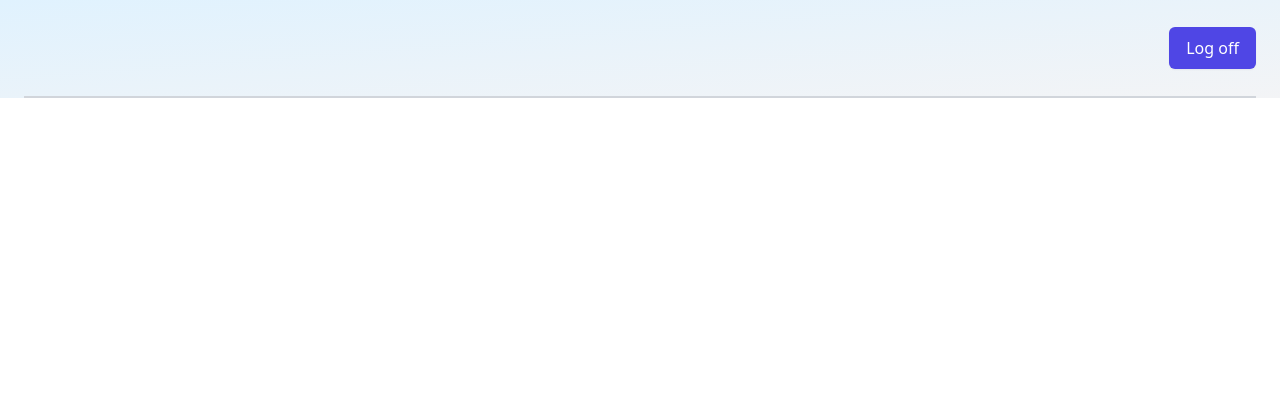
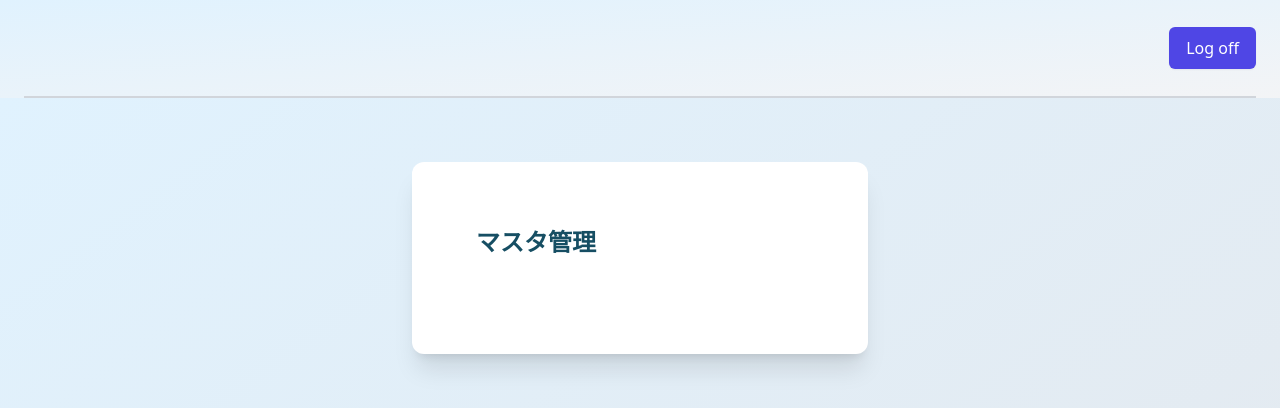
Before and after one commit to myantyuWorld/stackies-app, a Vue app in the folder frontend/vite_fast/: page /master in a window 1280 px wide. Shown: the top 408 px of the page. Built offline with nearby package versions, Linux system fonts and the light colour scheme.

Commit message:
Add MasterDataView.vue

```diff
--- a/frontend/vite_fast/src/router/index.ts
+++ b/frontend/vite_fast/src/router/index.ts
@@ -2,6 +2,7 @@ import { createRouter, createWebHistory } from 'vue-router'
 import HomeView from '../views/HomeView.vue'
 import LoginView from '../views/LoginView.vue'
 import MenuView from '../views/MenuView.vue'
+import MasterDataView from '../views/MasterDataView.vue'
 
 const router = createRouter({
   history: createWebHistory(import.meta.env.BASE_URL),
@@ -29,6 +30,11 @@ const router = createRouter({
       name : 'menu',
       component : MenuView
     },
+    {
+      path : '/master',
+      name : 'master',
+      component : MasterDataView
+    },
   ]
 })
 
--- /dev/null
+++ b/frontend/vite_fast/src/views/MasterDataView.vue
@@ -0,0 +1,17 @@
+<template>
+  <div class="relative py-16 bg-gradient-to-br from-sky-100 to-gray-200">
+    <div class="flex-col items-center justify-center px-6 py-8 mx-auto md:h-screen lg:py-0">
+      <div class="relative container m-auto px-6 text-gray-500 md:px-12 xl:px-40">
+        <div class="m-auto md:w-8/12 lg:w-6/12 xl:w-6/12">
+          <div class="rounded-xl bg-white shadow-xl">
+            <div class="p-6 sm:p-16">
+              <div class="space-y-4">
+                <h2 class="mb-8 text-2xl text-cyan-900 font-bold">マスタ管理</h2>
+              </div>
+            </div>
+          </div>
+        </div>
+      </div>
+    </div>
+  </div>
+</template>
--- a/frontend/vite_fast/src/views/MenuView.vue
+++ b/frontend/vite_fast/src/views/MenuView.vue
@@ -1,3 +1,7 @@
+<script setup lang="ts">
+import { RouterLink, RouterView } from 'vue-router'
+</script>
+
 <template>
     <div class="relative py-16 bg-gradient-to-br from-sky-100 to-gray-200">
         <div class="flex-col items-center justify-center px-6 py-8 mx-auto md:h-screen lg:py-0">
@@ -12,10 +16,10 @@
                                 <button
                                     class="group h-12 px-6 border-2 border-gray-300 rounded-full transition duration-300 hover:border-blue-400 focus:bg-blue-50 active:bg-blue-100">
                                     <div class="relative flex items-center space-x-4 justify-center">
-                                        <a href="">
+                                        <RouterLink to="/master">
                                             <span
                                                 class="block w-max font-semibold tracking-wide text-gray-700 text-sm transition duration-300 group-hover:text-blue-600 sm:text-base">マスタ管理</span>
-                                        </a>
+                                        </RouterLink>
                                     </div>
                                 </button>
                                 <button
@@ -31,6 +35,7 @@
                                     class="group h-12 px-6 border-2 border-gray-300 rounded-full transition duration-300 hover:border-blue-400 focus:bg-blue-50 active:bg-blue-100">
                                     <div class="relative flex items-center space-x-4 justify-center">
                                         <a href="">
+
                                             <span
                                                 class="block w-max font-semibold tracking-wide text-gray-700 text-sm transition duration-300 group-hover:text-blue-600 sm:text-base">会員登録(暫定）</span>
                                         </a>
```
